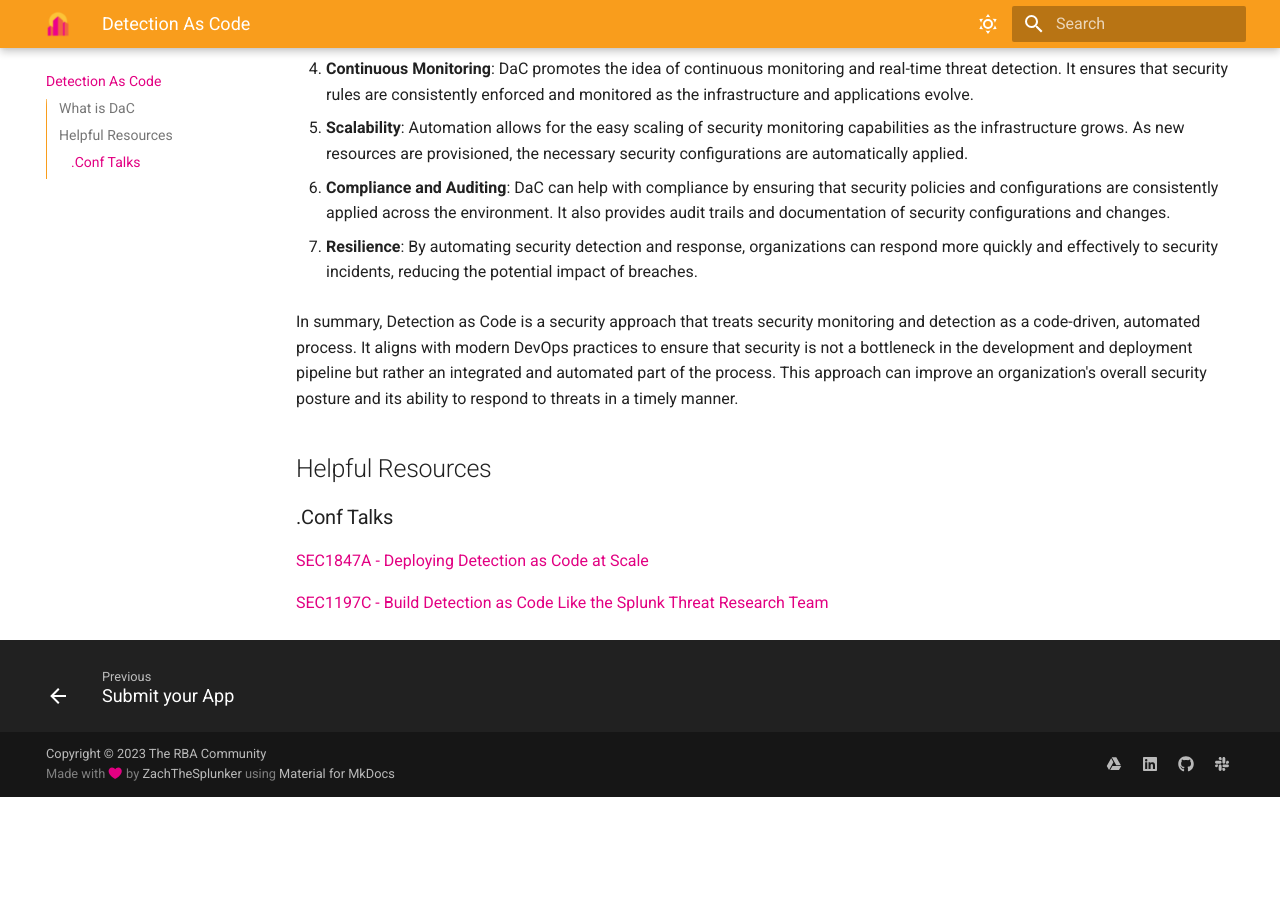
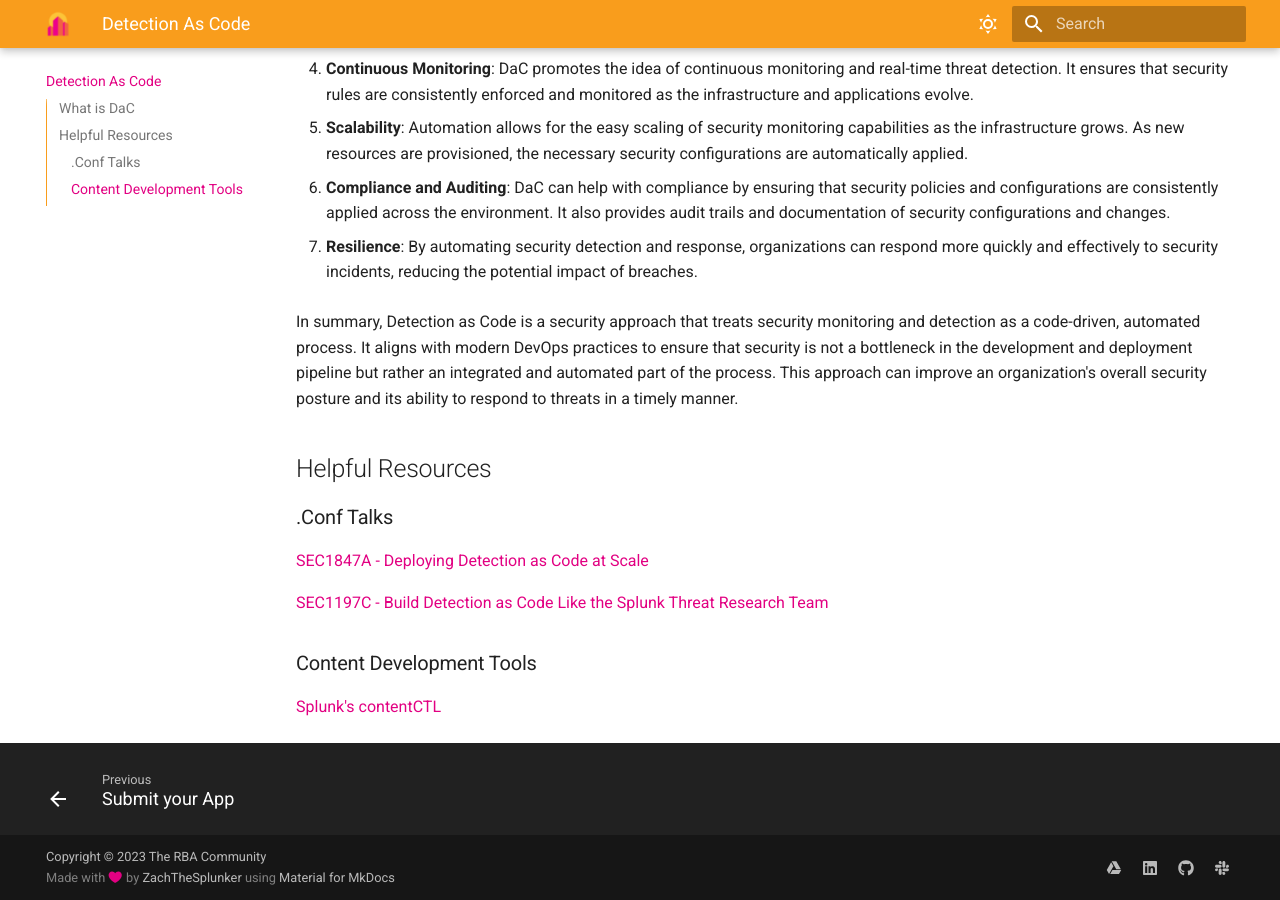
Before and after one commit to rba-community/rba-community, an MkDocs documentation site: the page built from docs/dac/index.md, in a window 1280 px wide and 900 px high, scrolled down 831 px. Built offline with MkDocs 1.6.1 and Material for MkDocs 9.7.7, drawn with Linux system fonts in a browser that asks for light colours; before the commit the page ends 1628 px from its top, so only the background shows below that.

Commit message:
added contentctl
Signed-off-by: Zachary Christensen <zchristensen@splunk.com>

```diff
--- a/docs/dac/index.md
+++ b/docs/dac/index.md
@@ -34,3 +34,7 @@
 [SEC1847A - Deploying Detection as Code at Scale](https://conf.splunk.com/watch/conf-online.html?search=1847A){ target="blank" }
 
 [SEC1197C - Build Detection as Code Like the Splunk Threat Research Team](https://conf.splunk.com/watch/conf-online.html?search=SEC1197C){ target="blank" }
+
+### Content Development Tools
+
+[Splunk's contentCTL](https://github.com/splunk/contentctl){ target="blank" }
```
